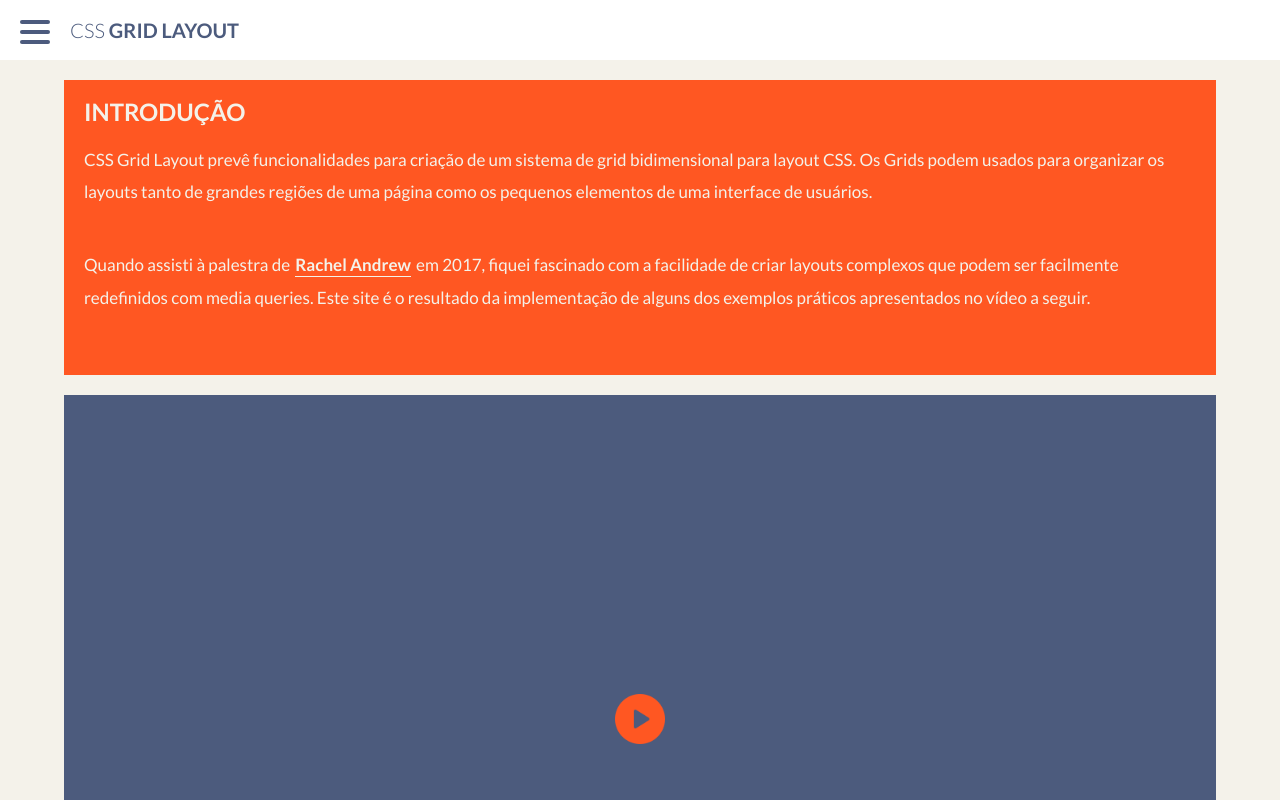
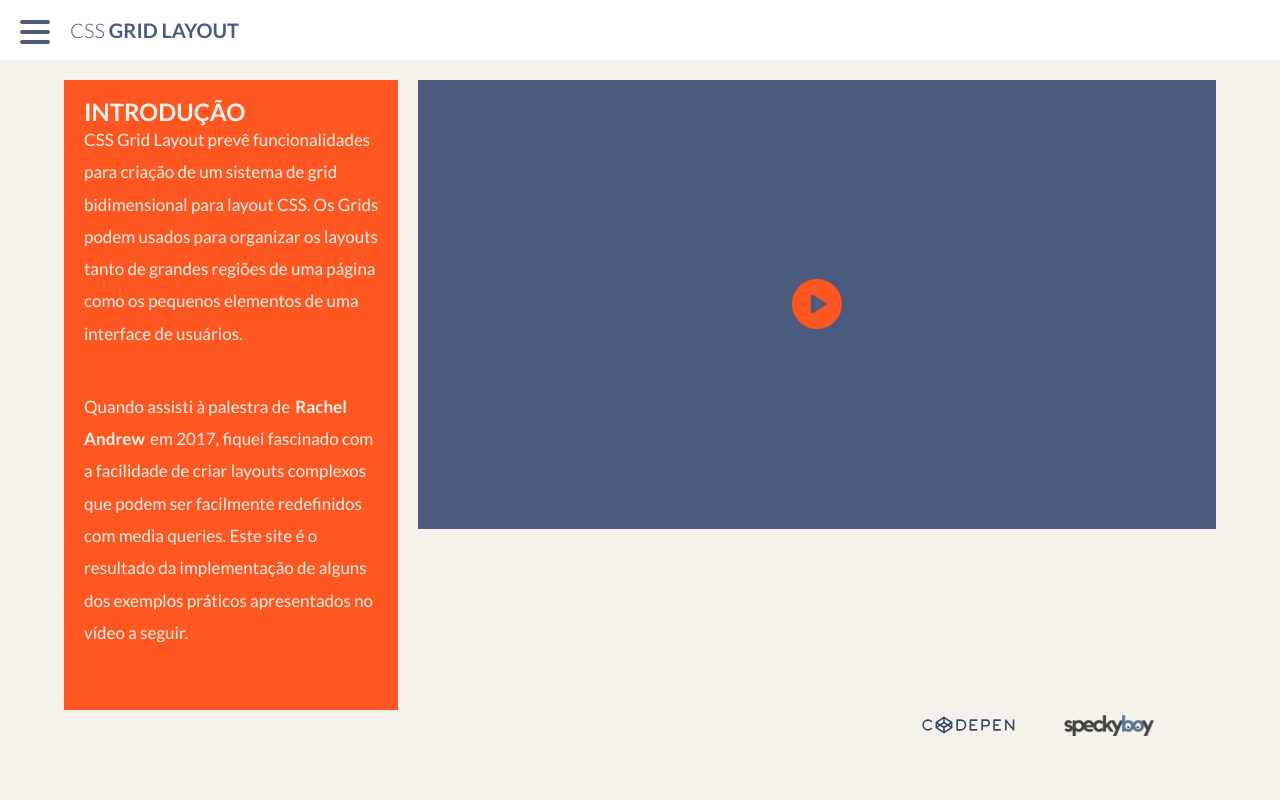
Before and after one commit to severidade/grid_css, a React (Create React App) app: page / in a window 1280 px wide. Shown: the top 800 px of the page. Built offline with nearby package versions, Linux system fonts and the light colour scheme; no server answers; a web font is replaced by a local one.

Commit message:
feat: :art: define altura para video em responsivo

```diff
--- a/src/index.css
+++ b/src/index.css
@@ -11,6 +11,7 @@
   --neutral-color-02: #d3d4d675;
 
   --container-width-mobile: 90vw;
+  --video-height_desktop: calc( var(--container-width-mobile) * 9 / 13 )
   --nav-height: 70px
 }
 
@@ -205,3 +206,60 @@ li:after {
   /* width: 90vw;
   margin: auto; */
 }
+
+@media screen and (min-width: 1024px) {
+  .container_master {
+    /* width: var(--container-width-mobile);
+    min-height: calc(100vh - var(--nav-height));
+    margin: auto;
+    padding-top: 80px;
+    padding-bottom: 24px; */
+    /* background-color: violet; */
+
+    display: grid;
+    grid-template-columns: repeat(13, 1fr);
+    /* grid-template-rows: repeat(2, auto) calc(9 / 16 * var(--container-width-mobile)) auto; */
+    grid-template-rows: repeat(4, auto);
+    grid-gap: 0px;
+  }
+
+  .container_title{
+    /* background-color: #4c5b7d; */
+    grid-column: 1 / 14;
+    grid-row: 1 / 2;
+  }
+
+  .container_article {
+    grid-column: 1 / 5;
+    grid-row: 2 / 4;
+    /* background-color: #4c5b7d;  */
+    display: flex;
+    flex-direction: column;
+    justify-content: center;
+    align-items: center;
+    padding-right: 40px;
+  }
+
+  .container_video{
+    grid-column: 5 / 14;
+    grid-row: 1 / 4;
+    width: calc( var(--container-width-mobile) * 9 / 13 );
+    height: calc(( var(--container-width-mobile) * 9 / 13 ) * 9 / 16);
+  }
+
+  .container_thumbnail {
+    width: calc( var(--container-width-mobile) * 9 / 13 );
+    height: calc(( var(--container-width-mobile) * 9 / 13 ) * 9 / 16);
+  }
+
+  .container_links {
+    grid-column: 10 / 14;
+    grid-row: 4 / 5;
+  }
+
+  .background {
+    grid-column: 1 / 5;
+    grid-row: 1 / 4;
+    width: calc(100% - 20px);
+  }
+}
```
